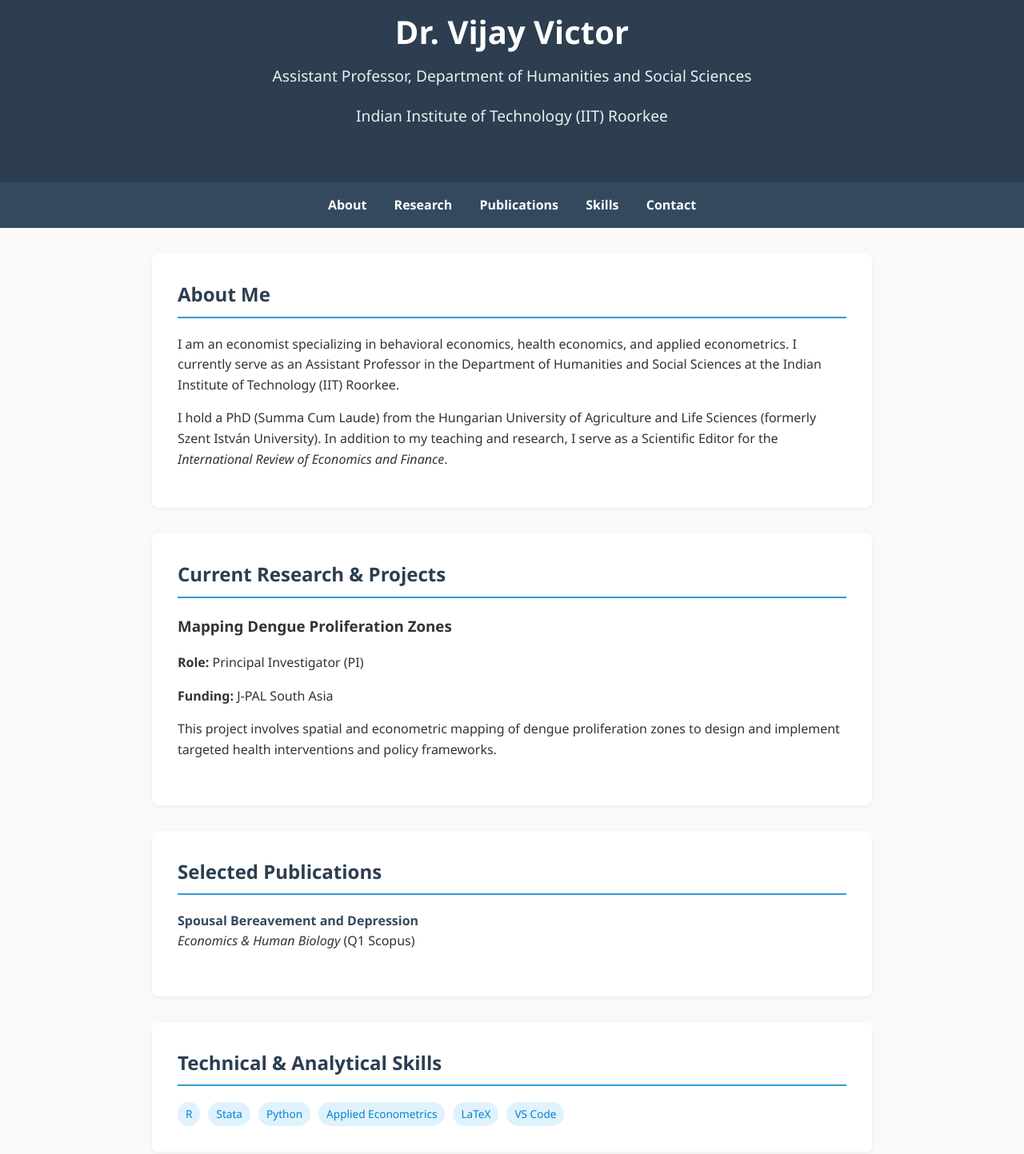
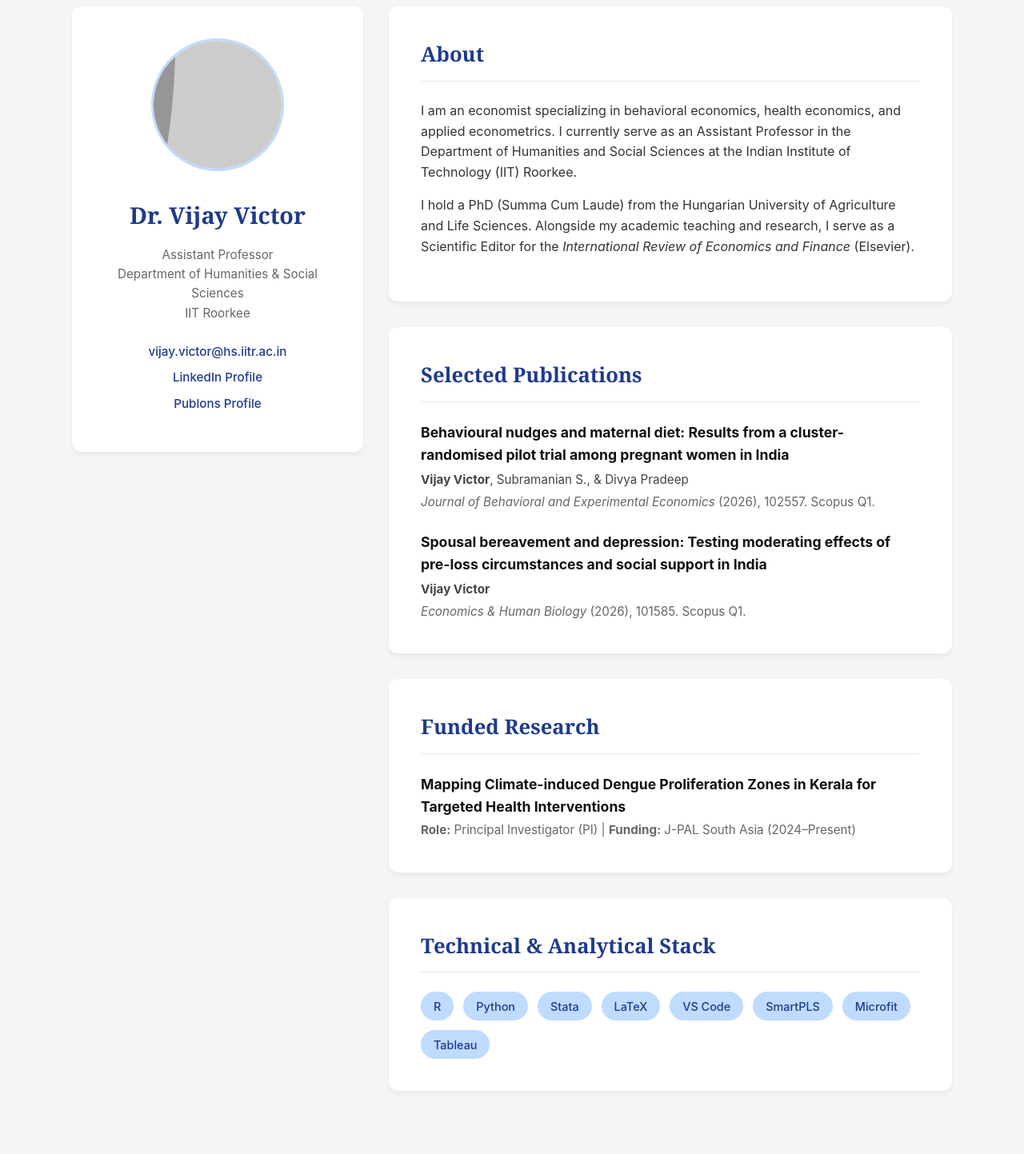
Before and after one commit to vjvictor/vjvictor.github.io, a plain HTML site: page index.html in a window 1280 px wide. Shown: the part 40-1483 px from the top of the page at 80% size. After the commit the page ends 1452 px from the top, so only its background shows below. Drawn offline with Linux system fonts and the light colour scheme; placeholder pictures from the web are drawn by us.

Commit message:
Update index.html

```diff
--- a/index.html
+++ b/index.html
@@ -4,186 +4,231 @@
     <meta charset="UTF-8">
     <meta name="viewport" content="width=device-width, initial-scale=1.0">
     <meta name="description" content="Academic Portfolio of Dr. Vijay Victor, Economist and Assistant Professor.">
-    <title>Dr. Vijay Victor | Academic Portfolio</title>
+    <title>Dr. Vijay Victor | Academic Profile</title>
     <style>
         :root {
-            --primary-color: #2c3e50;
-            --secondary-color: #34495e;
-            --accent-color: #3498db;
-            --text-color: #333;
-            --bg-color: #f9f9f9;
+            --bg-color: #f4f5f7;
+            --text-main: #333333;
+            --text-muted: #666666;
+            --primary-accent: #1e3a8a; /* Deep Academic Blue */
+            --secondary-accent: #bfdbfe;
+            --sidebar-bg: #ffffff;
+            --content-bg: #ffffff;
         }
 
         body {
-            font-family: 'Segoe UI', Tahoma, Geneva, Verdana, sans-serif;
-            line-height: 1.6;
-            color: var(--text-color);
-            background-color: var(--bg-color);
             margin: 0;
             padding: 0;
+            font-family: -apple-system, BlinkMacSystemFont, "Segoe UI", Roboto, Helvetica, Arial, sans-serif;
+            background-color: var(--bg-color);
+            color: var(--text-main);
+            line-height: 1.6;
+            display: flex;
+            justify-content: center;
         }
 
-        header {
-            background-color: var(--primary-color);
-            color: white;
-            text-align: center;
-            padding: 3rem 1rem;
+        h1, h2, h3 {
+            font-family: 'Georgia', serif;
+            color: var(--primary-accent);
+            margin-top: 0;
         }
 
-        header h1 {
-            margin: 0;
-            font-size: 2.5rem;
+        .layout {
+            display: flex;
+            max-width: 1100px;
+            width: 100%;
+            margin: 3rem auto;
+            gap: 2rem;
+            padding: 0 1.5rem;
         }
 
-        header p {
-            font-size: 1.2rem;
-            margin-top: 0.5rem;
-            color: #ecf0f1;
+        /* Sidebar Styling */
+        .sidebar {
+            flex: 0 0 300px;
+            background: var(--sidebar-bg);
+            padding: 2.5rem 2rem;
+            border-radius: 12px;
+            box-shadow: 0 4px 6px rgba(0, 0, 0, 0.05);
+            text-align: center;
+            height: fit-content;
+            position: sticky;
+            top: 2rem;
         }
 
-        nav {
-            background-color: var(--secondary-color);
-            padding: 1rem;
-            text-align: center;
-            position: sticky;
-            top: 0;
-            z-index: 100;
+        .profile-img {
+            width: 160px;
+            height: 160px;
+            border-radius: 50%;
+            object-fit: cover;
+            margin-bottom: 1.5rem;
+            border: 3px solid var(--secondary-accent);
         }
 
-        nav a {
-            color: white;
-            text-decoration: none;
-            margin: 0 15px;
-            font-weight: bold;
-            transition: color 0.3s;
+        .sidebar h1 {
+            font-size: 1.8rem;
+            margin-bottom: 0.5rem;
         }
 
-        nav a:hover {
-            color: var(--accent-color);
+        .sidebar p {
+            color: var(--text-muted);
+            font-size: 0.95rem;
+            margin-bottom: 1.5rem;
         }
 
-        .container {
-            max-width: 900px;
-            margin: 2rem auto;
-            padding: 0 20px;
+        .contact-links a {
+            display: block;
+            text-decoration: none;
+            color: var(--primary-accent);
+            font-weight: 500;
+            margin: 0.5rem 0;
+            font-size: 0.95rem;
+            transition: opacity 0.2s;
+        }
+
+        .contact-links a:hover {
+            opacity: 0.7;
+        }
+
+        /* Main Content Styling */
+        .main-content {
+            flex: 1;
+            display: flex;
+            flex-direction: column;
+            gap: 2rem;
         }
 
         section {
-            background: white;
-            padding: 2rem;
-            margin-bottom: 2rem;
-            border-radius: 8px;
-            box-shadow: 0 2px 5px rgba(0,0,0,0.05);
+            background: var(--content-bg);
+            padding: 2.5rem;
+            border-radius: 12px;
+            box-shadow: 0 4px 6px rgba(0, 0, 0, 0.05);
         }
 
-        h2 {
-            color: var(--primary-color);
-            border-bottom: 2px solid var(--accent-color);
-            padding-bottom: 0.5rem;
-            margin-top: 0;
-        }
-
-        .publication, .project {
+        section h2 {
+            font-size: 1.6rem;
+            border-bottom: 1px solid #eaeaea;
+            padding-bottom: 0.75rem;
             margin-bottom: 1.5rem;
         }
 
-        .publication-title {
-            font-weight: bold;
-            color: var(--secondary-color);
+        .item {
+            margin-bottom: 1.5rem;
         }
 
-        .tags {
-            display: flex;
-            gap: 10px;
-            flex-wrap: wrap;
-            margin-top: 10px;
+        .item:last-child {
+            margin-bottom: 0;
         }
 
-        .tag {
-            background-color: #e0f2fe;
-            color: #0284c7;
-            padding: 4px 10px;
-            border-radius: 15px;
-            font-size: 0.85rem;
+        .item-title {
+            font-weight: bold;
+            font-size: 1.1rem;
+            color: #111;
+        }
+
+        .item-meta {
+            color: var(--text-muted);
+            font-size: 0.95rem;
+            margin-top: 0.2rem;
+        }
+
+        .paper-authors {
+            font-size: 0.95rem;
+            color: #444;
+            margin-top: 0.3rem;
+        }
+
+        .skills-grid {
+            display: flex;
+            flex-wrap: wrap;
+            gap: 0.75rem;
+        }
+
+        .skill-tag {
+            background-color: var(--secondary-accent);
+            color: var(--primary-accent);
+            padding: 0.4rem 1rem;
+            border-radius: 20px;
+            font-size: 0.9rem;
             font-weight: 500;
         }
 
-        footer {
-            text-align: center;
-            padding: 2rem;
-            background-color: var(--primary-color);
-            color: white;
-            margin-top: 2rem;
+        /* Mobile Responsiveness */
+        @media (max-width: 850px) {
+            .layout {
+                flex-direction: column;
+                margin: 1.5rem auto;
+            }
+            .sidebar {
+                position: static;
+                flex: auto;
+            }
         }
     </style>
 </head>
 <body>
 
-    <header>
+    <div class="layout">
+        <aside class="sidebar">
+            <img src="https://via.placeholder.com/160/1e3a8a/ffffff?text=VV" alt="Dr. Vijay Victor" class="profile-img">
             <h1>Dr. Vijay Victor</h1>
-        <p>Assistant Professor, Department of Humanities and Social Sciences</p>
-        <p>Indian Institute of Technology (IIT) Roorkee</p>
-    </header>
+            <p>Assistant Professor<br>Department of Humanities & Social Sciences<br>IIT Roorkee</p>
 
-    <nav>
-        <a href="#about">About</a>
-        <a href="#research">Research</a>
-        <a href="#publications">Publications</a>
-        <a href="#skills">Skills</a>
-        <a href="#contact">Contact</a>
-    </nav>
+            <div class="contact-links">
+                <a href="mailto:vijay.victor@hs.iitr.ac.in">vijay.victor@hs.iitr.ac.in</a>
+                <a href="https://linkedin.com/in/vijay-victor-95059a52" target="_blank">LinkedIn Profile</a>
+                <a href="https://publons.com/researcher/1608242/vijay-victor/" target="_blank">Publons Profile</a>
+            </div>
+        </aside>
 
-    <div class="container">
+        <main class="main-content">
 
             <section id="about">
-            <h2>About Me</h2>
+                <h2>About</h2>
                 <p>I am an economist specializing in behavioral economics, health economics, and applied econometrics. I currently serve as an Assistant Professor in the Department of Humanities and Social Sciences at the Indian Institute of Technology (IIT) Roorkee.</p>
-            <p>I hold a PhD (Summa Cum Laude) from the Hungarian University of Agriculture and Life Sciences (formerly Szent István University). In addition to my teaching and research, I serve as a Scientific Editor for the <em>International Review of Economics and Finance</em>.</p>
-        </section>
-
-        <section id="research">
-            <h2>Current Research & Projects</h2>
-            <div class="project">
-                <h3>Mapping Dengue Proliferation Zones</h3>
-                <p><strong>Role:</strong> Principal Investigator (PI)</p>
-                <p><strong>Funding:</strong> J-PAL South Asia</p>
-                <p>This project involves spatial and econometric mapping of dengue proliferation zones to design and implement targeted health interventions and policy frameworks.</p>
-            </div>
+                <p>I hold a PhD (Summa Cum Laude) from the Hungarian University of Agriculture and Life Sciences. Alongside my academic teaching and research, I serve as a Scientific Editor for the <em>International Review of Economics and Finance</em> (Elsevier).</p>
             </section>
 
             <section id="publications">
                 <h2>Selected Publications</h2>
-            <div class="publication">
-                <div class="publication-title">Spousal Bereavement and Depression</div>
-                <div class="publication-journal"><em>Economics & Human Biology</em> (Q1 Scopus)</div>
+
+                <div class="item">
+                    <div class="item-title">Behavioural nudges and maternal diet: Results from a cluster-randomised pilot trial among pregnant women in India</div>
+                    <div class="paper-authors"><strong>Vijay Victor</strong>, Subramanian S., & Divya Pradeep</div>
+                    <div class="item-meta"><em>Journal of Behavioral and Experimental Economics</em> (2026), 102557. Scopus Q1.</div>
+                </div>
+
+                <div class="item">
+                    <div class="item-title">Spousal bereavement and depression: Testing moderating effects of pre-loss circumstances and social support in India</div>
+                    <div class="paper-authors"><strong>Vijay Victor</strong></div>
+                    <div class="item-meta"><em>Economics & Human Biology</em> (2026), 101585. Scopus Q1.</div>
+                </div>
+
+            </section>
+
+            <section id="research">
+                <h2>Funded Research</h2>
+                <div class="item">
+                    <div class="item-title">Mapping Climate-induced Dengue Proliferation Zones in Kerala for Targeted Health Interventions</div>
+                    <div class="item-meta"><strong>Role:</strong> Principal Investigator (PI) | <strong>Funding:</strong> J-PAL South Asia (2024–Present)</div>
                 </div>
             </section>
 
             <section id="skills">
-            <h2>Technical & Analytical Skills</h2>
-            <div class="tags">
-                <span class="tag">R</span>
-                <span class="tag">Stata</span>
-                <span class="tag">Python</span>
-                <span class="tag">Applied Econometrics</span>
-                <span class="tag">LaTeX</span>
-                <span class="tag">VS Code</span>
+                <h2>Technical & Analytical Stack</h2>
+                <div class="skills-grid">
+                    <span class="skill-tag">R</span>
+                    <span class="skill-tag">Python</span>
+                    <span class="skill-tag">Stata</span>
+                    <span class="skill-tag">LaTeX</span>
+                    <span class="skill-tag">VS Code</span>
+                    <span class="skill-tag">SmartPLS</span>
+                    <span class="skill-tag">Microfit</span>
+                    <span class="skill-tag">Tableau</span>
                 </div>
             </section>
 
-        <section id="contact">
-            <h2>Get in Touch</h2>
-            <p>Feel free to reach out regarding research collaborations, data availability for projects, or academic inquiries.</p>
-            <p><strong>Email:</strong> [Insert IIT Roorkee Email Here]</p>
-            <p><strong>LinkedIn:</strong> <a href="#">[Insert Link]</a></p>
-            <p><strong>Google Scholar:</strong> <a href="#">[Insert Link]</a></p>
-        </section>
-
+        </main>
     </div>
-
-    <footer>
-        <p>&copy; 2026 Dr. Vijay Victor. All Rights Reserved.</p>
-    </footer>
 
 </body>
 </html>
```
Lines whose indentation alone changed are shown as unchanged.
